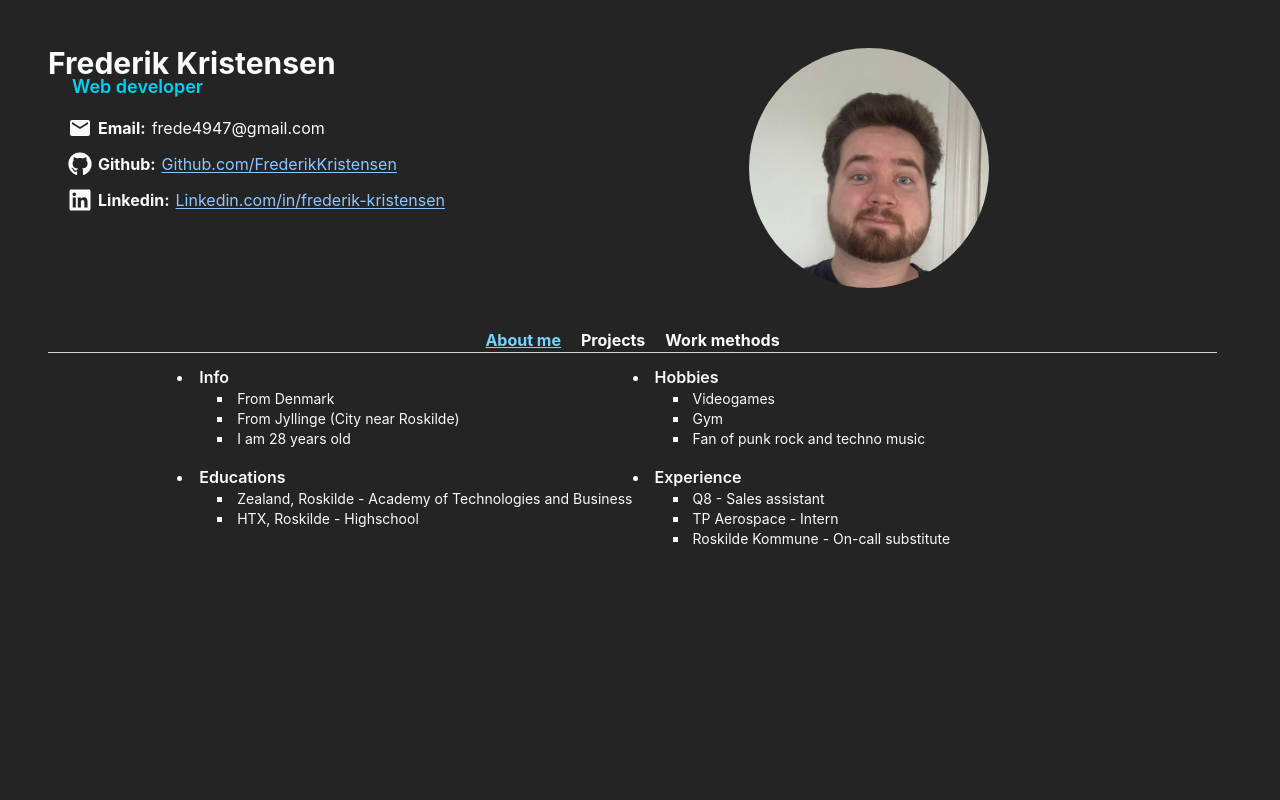
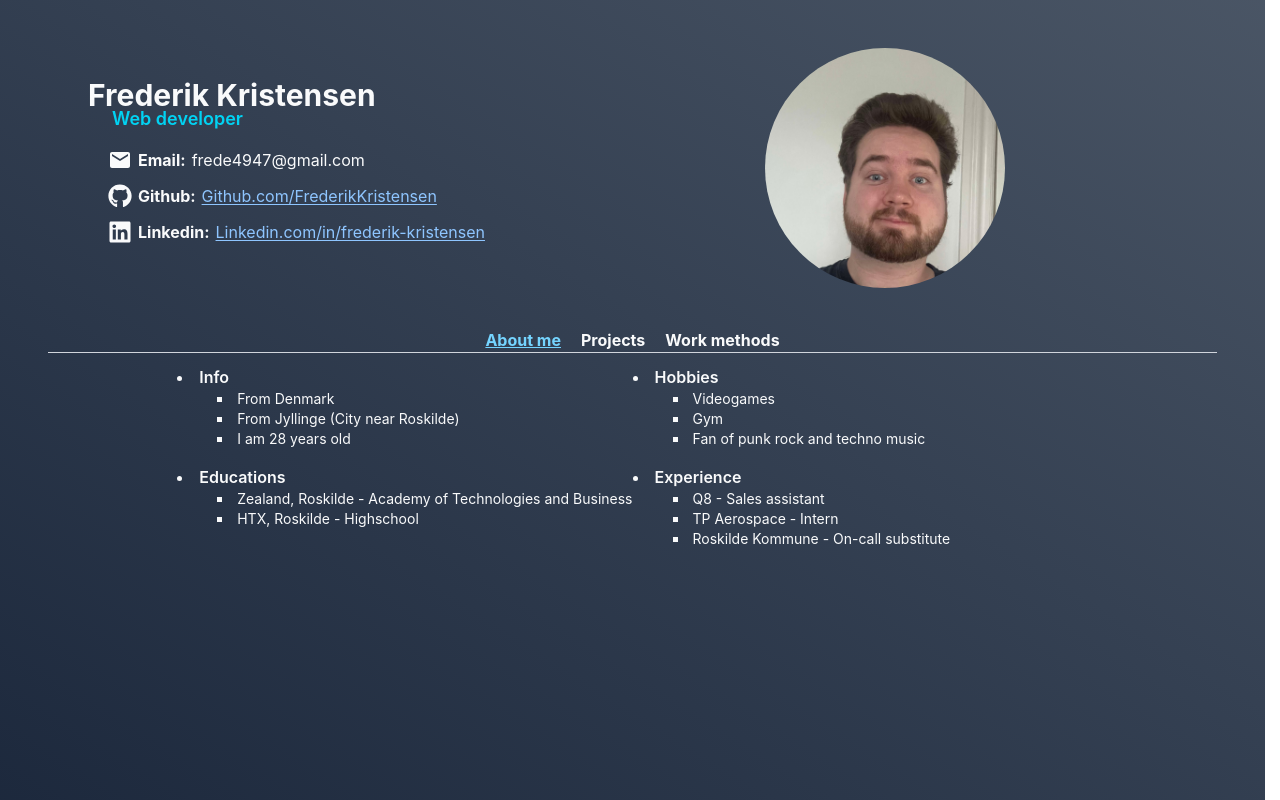
Before and after one commit to FrederikKristensen/frederikweb, a React (Vite) app: page / in a window 1280 px wide. Built offline with nearby package versions, Linux system fonts and the light colour scheme.

Commit message:
Fixed title position and added a background

```diff
--- a/src/App.tsx
+++ b/src/App.tsx
@@ -8,9 +8,9 @@ function App() {
 
   return (
     <>
-      <div className='grid grid-flow-col grid-cols-5 mb-5'>
-        <div className='col-span-3'>
-          <h1 className='leading-none font-bold text-3xl text-gray-50 '>Frederik Kristensen</h1>
+      <div className='grid grid-flow-col grid-cols-5 mb-5 ml-10'>
+        <div className='col-span-3 mt-8'>
+          <h1 className='leading-none font-bold text-3xl text-gray-50'>Frederik Kristensen</h1>
           <h2 className='leading-none ml-6 font-semibold text-lg text-cyan-400'>Web developer</h2>
           <div className=' mt-5 ml-5 mb-4 space-y-3'>
             <h3 className='flex items-center gap-1.5'>
--- a/src/index.css
+++ b/src/index.css
@@ -1,7 +1,7 @@
 @import "tailwindcss";
 
 :root {
-  background-color: #242424;
+  @apply min-h-screen bg-linear-to-tr  from-slate-800 to-gray-600;
 }
 
 h3 {
```
